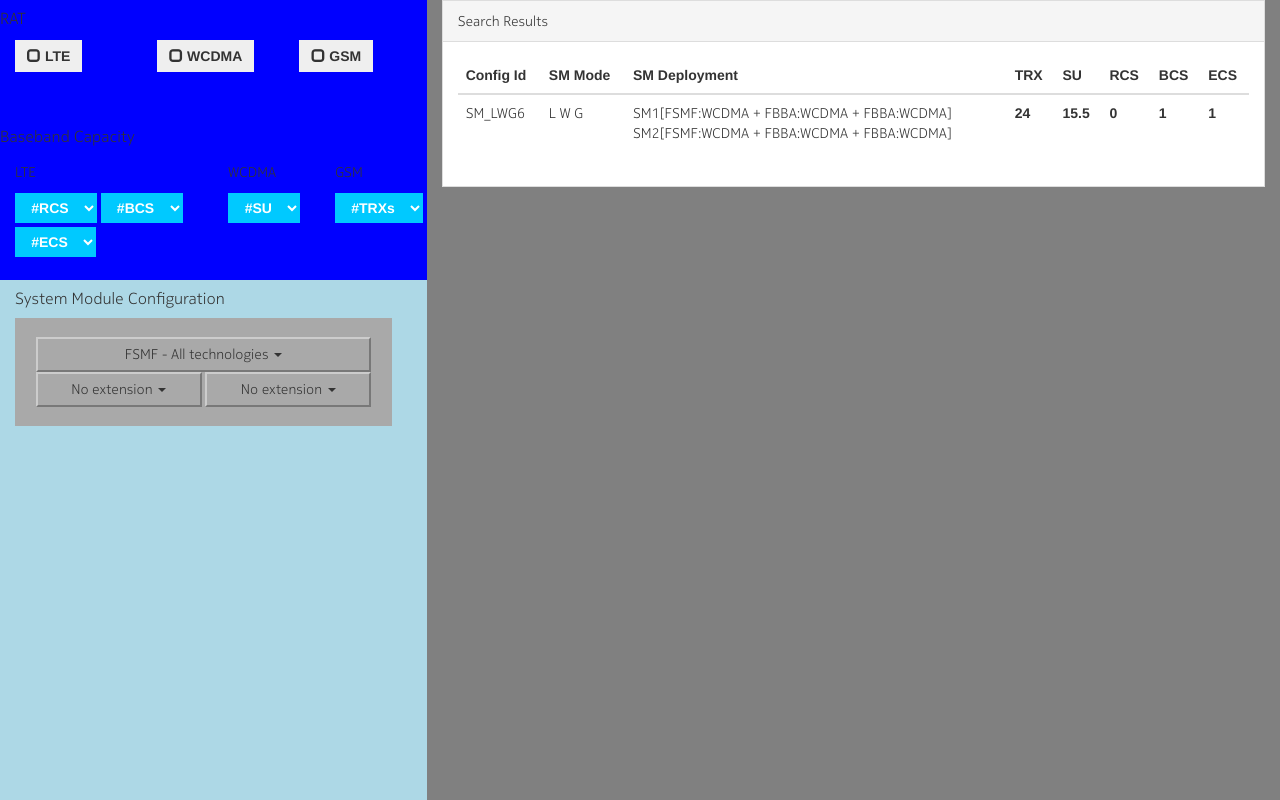
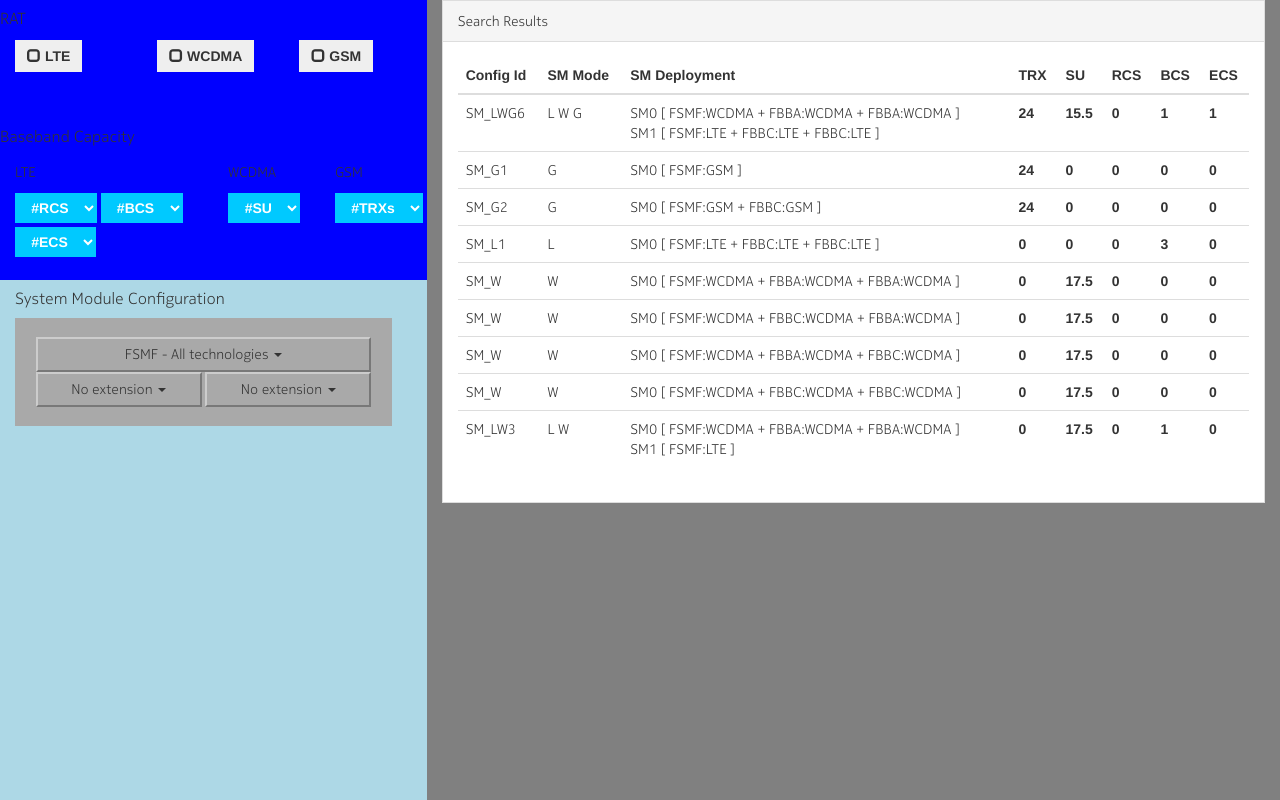
Before and after one commit to kdblitz/nokia-bigdata-hackathon2, a plain HTML site: page frontend/index.html in a window 1280 px wide. Drawn offline with Linux system fonts and the light colour scheme; a web font is replaced by a local one.

Commit message:
added mockData, modified table output logic

```diff
--- a/frontend/configurations.html
+++ b/frontend/configurations.html
@@ -26,8 +26,8 @@
             <text ng-show="result.smMode.gsm.enabled">G</text>
           </td>
           <td>
-            SM1[{{displaySMDeployment(result.smDeployment[0])}}] <br>
-            SM2[{{displaySMDeployment(result.smDeployment[0])}}]
+            {{displaySMDeployment(result.smDeployment,0)}}<br>
+            {{displaySMDeployment(result.smDeployment,1)}}
           </td>
           <td>
             <th><text>{{result.smMode.gsm.bbCapacity.trx}}</text></th>
--- a/frontend/index.html
+++ b/frontend/index.html
@@ -30,6 +30,7 @@
   <script src="js/jquery.1.11.3.min.js"></script>
   <script src="js/bootstrap.3.3.5.min.js"></script>
   <script src="js/angular.1.2.20.min.js"></script>
+  <script src="js/dev/mock-data.js"></script>
   <script src="js/dev/configuration-service.js"></script>
   <script src="js/dev/main.js"></script>
 </body>
--- a/frontend/js/dev/configuration-service.js
+++ b/frontend/js/dev/configuration-service.js
@@ -3,62 +3,6 @@
 angular.module('configurationSelector',[])
   .service('ConfigurationService', function ConfigurationService() {
     this.getConfigurations = function() {
-      return [{
-        configId: 'SM_LWG6',
-        smMode: {
-          gsm: {
-            enabled:true,
-            bbCapacity:{
-              trx:24
-            }
-          },
-          lte: {
-            enabled:true,
-            bbCapacity: {
-              rcs:0,
-              bcs:1,
-              ecs:1
-            }
-          },
-          wcdma: {
-            enabled:true,
-            bbCapacity: {
-              su:15.5,
-            }
-          }
-        },
-        smDeployment: [
-          {
-            fsmf:{
-              technology:'WCDMA',
-            },
-            extension:[
-              {
-                technology:'WCDMA',
-                fbbx:'FBBA'
-              },
-              {
-                technology:'WCDMA',
-                fbbx:'FBBA'
-              }
-            ]
-          },
-          {
-            fsmf:{
-              technology:'LTE',
-            },
-            extension:[
-              {
-                technology:'LTE',
-                fbbx:'FBBC'
-              },
-              {
-                technology:'LTE',
-                fbbx:'FBBC'
-              }
-            ]
-          }
-        ]
-      }];
+      return mockData;
     };
   });
--- a/frontend/js/dev/main.js
+++ b/frontend/js/dev/main.js
@@ -19,8 +19,8 @@ app.controller('FilterController', function($scope, ConfigurationService){
 
   $scope.getConfigurations = ConfigurationService.getConfigurations();
 
-  $scope.displaySMDeployment = function(smDeployment){
-    return parseSMD(smDeployment);
+  $scope.displaySMDeployment = function(smDeployment,index){
+    return displaySMDeployment(smDeployment,index);
   }
 
   var configurations = ConfigurationService.getConfigurations();
@@ -100,7 +100,19 @@ function parseSMD(smDeployment){
   var str = "";
   console.log(smDeployment);
   str += "FSMF:"+smDeployment.fsmf.technology;
-  str += " + "+smDeployment.extension[0].fbbx+":"+smDeployment.extension[0].technology;
-  str += " + "+smDeployment.extension[1].fbbx+":"+smDeployment.extension[1].technology;
+
+  console.log(smDeployment.extension.length);
+  for(var i=0; i<smDeployment.extension.length; i++){
+    str += " + "+smDeployment.extension[i].fbbx+":"+smDeployment.extension[i].technology;
+  }
+
   return str;
 }
+
+function displaySMDeployment(smDeployment,index){
+  var str = "";
+  if(smDeployment[index]!=null){
+    str += "SM"+index+" [ "+parseSMD(smDeployment[index])+" ]";
+  }
+  return str;
+}
--- /dev/null
+++ b/frontend/js/dev/mock-data.js
@@ -0,0 +1,221 @@
+var mockOneData=[{
+    configId: 'SM_LWG6',
+    smMode: {
+      gsm: {
+        enabled:true,
+        bbCapacity:{
+          trx:24
+        }
+      },
+      lte: {
+        enabled:true,
+        bbCapacity: {
+          rcs:0,
+          bcs:1,
+          ecs:1
+        }
+      },
+      wcdma: {
+        enabled:true,
+        bbCapacity: {
+          su:15.5,
+        }
+      }
+    },
+    smDeployment: [
+      {
+        fsmf:{
+          technology:'WCDMA',
+        },
+        extension:[
+          {
+            technology:'WCDMA',
+            fbbx:'FBBA'
+          },
+          {
+            technology:'WCDMA',
+            fbbx:'FBBA'
+          }
+        ]
+      },
+      {
+        fsmf:{
+          technology:'LTE',
+        },
+        extension:[
+          {
+            technology:'LTE',
+            fbbx:'FBBC'
+          },
+          {
+            technology:'LTE',
+            fbbx:'FBBC'
+          }
+        ]
+      }
+    ]
+  }
+];
+
+var mockData=[
+{
+  configId: 'SM_LWG6',
+  smMode: {
+    gsm: {enabled:true,bbCapacity:{trx:24}},
+    lte: {enabled:true,bbCapacity: {rcs:0,bcs:1,ecs:1}},
+    wcdma: {enabled:true,bbCapacity: {su:15.5,}}
+  },
+  smDeployment: [
+    {
+      fsmf:{technology:'WCDMA',},
+      extension:[
+        {technology:'WCDMA',fbbx:'FBBA'},
+        {technology:'WCDMA',fbbx:'FBBA'}
+      ]
+    },
+    {
+      fsmf:{technology:'LTE',},
+      extension:[
+        {technology:'LTE',fbbx:'FBBC'},
+        {technology:'LTE',fbbx:'FBBC'}
+      ]
+    }
+  ]
+},
+{
+  configId: 'SM_G1',
+  smMode: {
+    gsm: {enabled:true,bbCapacity:{trx:24}},
+    lte: {enabled:false,bbCapacity: {rcs:0,bcs:0,ecs:0}},
+    wcdma: {enabled:false,bbCapacity: {su:0,}}
+  },
+  smDeployment: [
+    {
+      fsmf:{technology:'GSM',},
+      extension:[]
+    }
+  ]
+},
+{
+  configId: 'SM_G2',
+  smMode: {
+    gsm: {enabled:true,bbCapacity:{trx:24}},
+    lte: {enabled:false,bbCapacity: {rcs:0,bcs:0,ecs:0}},
+    wcdma: {enabled:false,bbCapacity: {su:0,}}
+  },
+  smDeployment: [
+    {
+      fsmf:{technology:'GSM',},
+      extension:[
+        {technology:'GSM',fbbx:'FBBC'},
+      ]
+    }
+  ]
+},
+{
+  configId: 'SM_L1',
+  smMode: {
+    gsm: {enabled:false,bbCapacity:{trx:0}},
+    lte: {enabled:true,bbCapacity: {rcs:0,bcs:3,ecs:0}},
+    wcdma: {enabled:false,bbCapacity: {su:0,}}
+  },
+  smDeployment: [
+    {
+      fsmf:{technology:'LTE',},
+      extension:[
+        {technology:'LTE',fbbx:'FBBC'},
+        {technology:'LTE',fbbx:'FBBC'},
+      ]
+    }
+  ]
+},
+{
+  configId: 'SM_W',
+  smMode: {
+    gsm: {enabled:false,bbCapacity:{trx:0}},
+    lte: {enabled:false,bbCapacity: {rcs:0,bcs:0,ecs:0}},
+    wcdma: {enabled:true,bbCapacity: {su:17.5,}}
+  },
+  smDeployment: [
+    {
+      fsmf:{technology:'WCDMA',},
+      extension:[
+        {technology:'WCDMA',fbbx:'FBBA'},
+        {technology:'WCDMA',fbbx:'FBBA'},
+      ]
+    }
+  ]
+},
+{
+  configId: 'SM_W',
+  smMode: {
+    gsm: {enabled:false,bbCapacity:{trx:0}},
+    lte: {enabled:false,bbCapacity: {rcs:0,bcs:0,ecs:0}},
+    wcdma: {enabled:true,bbCapacity: {su:17.5,}}
+  },
+  smDeployment: [
+    {
+      fsmf:{technology:'WCDMA',},
+      extension:[
+        {technology:'WCDMA',fbbx:'FBBC'},
+        {technology:'WCDMA',fbbx:'FBBA'},
+      ]
+    }
+  ]
+},
+{
+  configId: 'SM_W',
+  smMode: {
+    gsm: {enabled:false,bbCapacity:{trx:0}},
+    lte: {enabled:false,bbCapacity: {rcs:0,bcs:0,ecs:0}},
+    wcdma: {enabled:true,bbCapacity: {su:17.5,}}
+  },
+  smDeployment: [
+    {
+      fsmf:{technology:'WCDMA',},
+      extension:[
+        {technology:'WCDMA',fbbx:'FBBA'},
+        {technology:'WCDMA',fbbx:'FBBC'},
+      ]
+    }
+  ]
+},
+{
+  configId: 'SM_W',
+  smMode: {
+    gsm: {enabled:false,bbCapacity:{trx:0}},
+    lte: {enabled:false,bbCapacity: {rcs:0,bcs:0,ecs:0}},
+    wcdma: {enabled:true,bbCapacity: {su:17.5,}}
+  },
+  smDeployment: [
+    {
+      fsmf:{technology:'WCDMA',},
+      extension:[
+        {technology:'WCDMA',fbbx:'FBBC'},
+        {technology:'WCDMA',fbbx:'FBBC'},
+      ]
+    }
+  ]
+},
+{
+  configId: 'SM_LW3',
+  smMode: {
+    gsm: {enabled:false,bbCapacity:{trx:0}},
+    lte: {enabled:true,bbCapacity: {rcs:0,bcs:1,ecs:0}},
+    wcdma: {enabled:true,bbCapacity: {su:17.5,}}
+  },
+  smDeployment: [
+    {
+      fsmf:{technology:'WCDMA',},
+      extension:[
+        {technology:'WCDMA',fbbx:'FBBA'},
+        {technology:'WCDMA',fbbx:'FBBA'},
+      ]
+    },
+    {
+      fsmf:{technology:'LTE',},
+      extension:[]
+    }
+  ]
+},
+];
```
